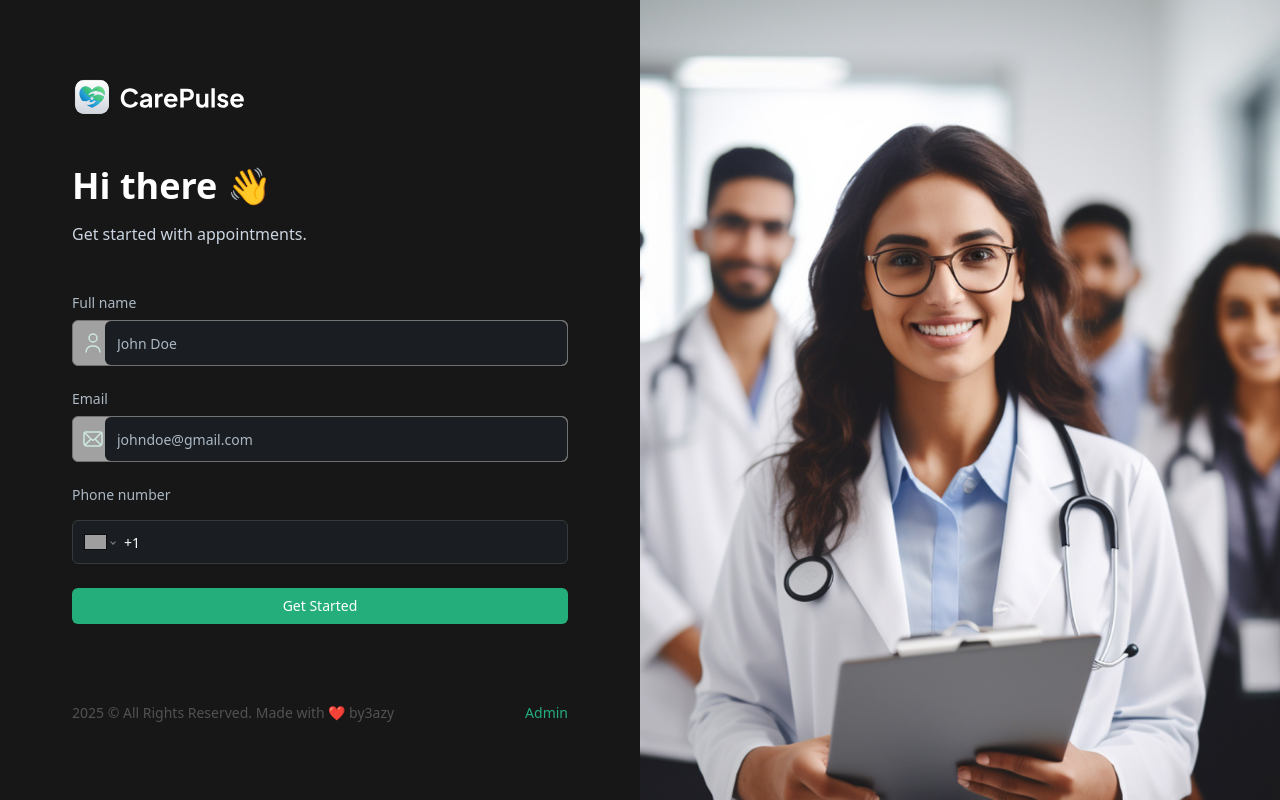
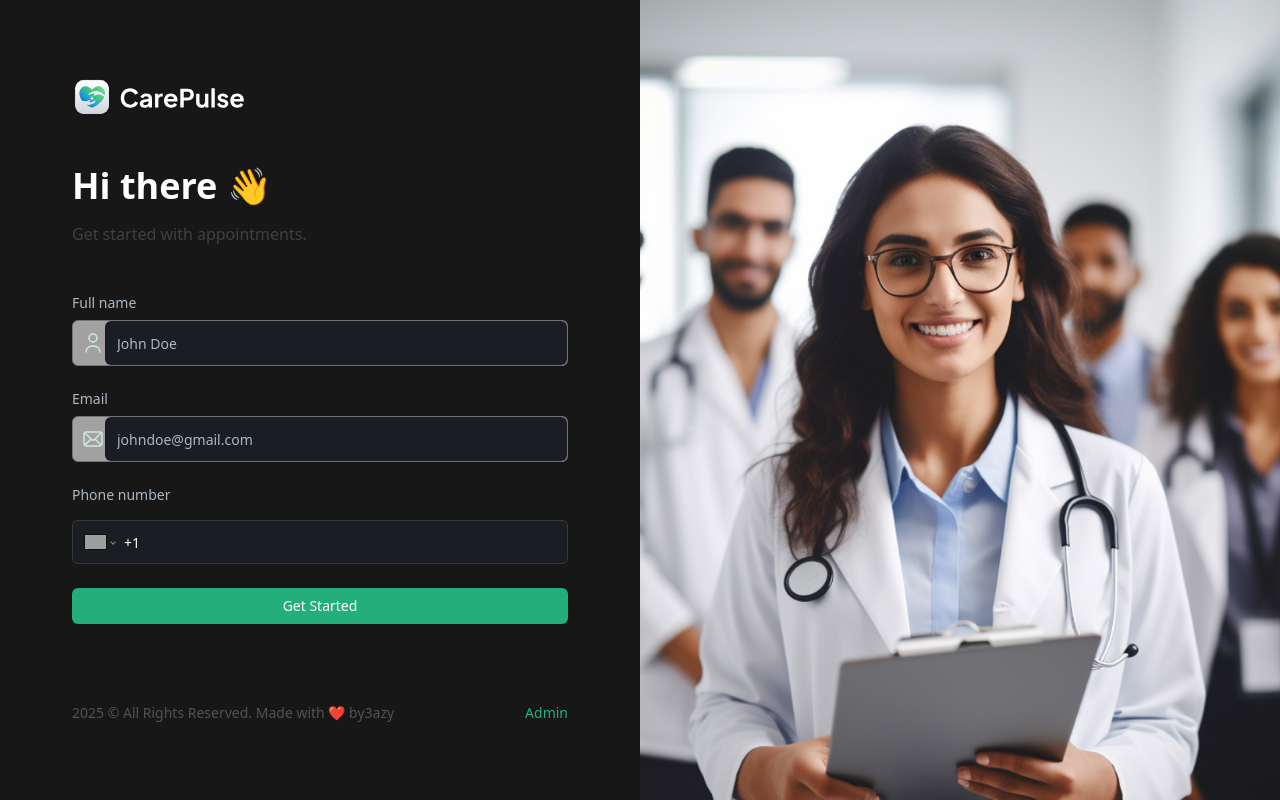
Before and after one commit to borgesdefariadev/carepulsev1.0, a Next.js app: page / in a window 1280 px wide. Built offline with nearby package versions, Linux system fonts and the light colour scheme; no server answers; grey boxes are pictures that could not be loaded.

Commit message:
Update text color in PatientForm header
Changed the paragraph text color class from 'text-dark-700' to 'text-neutral-700' for improved consistency with the design system.

```diff
--- a/components/forms/PatientForm.tsx
+++ b/components/forms/PatientForm.tsx
@@ -55,7 +55,7 @@ export const PatientForm = () => {
       <form onSubmit={form.handleSubmit(onSubmit)} className="flex-1 space-y-6">
         <section className="mb-12 space-y-4">
           <h1 className="header">Hi there 👋</h1>
-          <p className="text-dark-700">Get started with appointments.</p>
+          <p className="text-neutral-700">Get started with appointments.</p>
         </section>
 
         <CustomFormField
```
